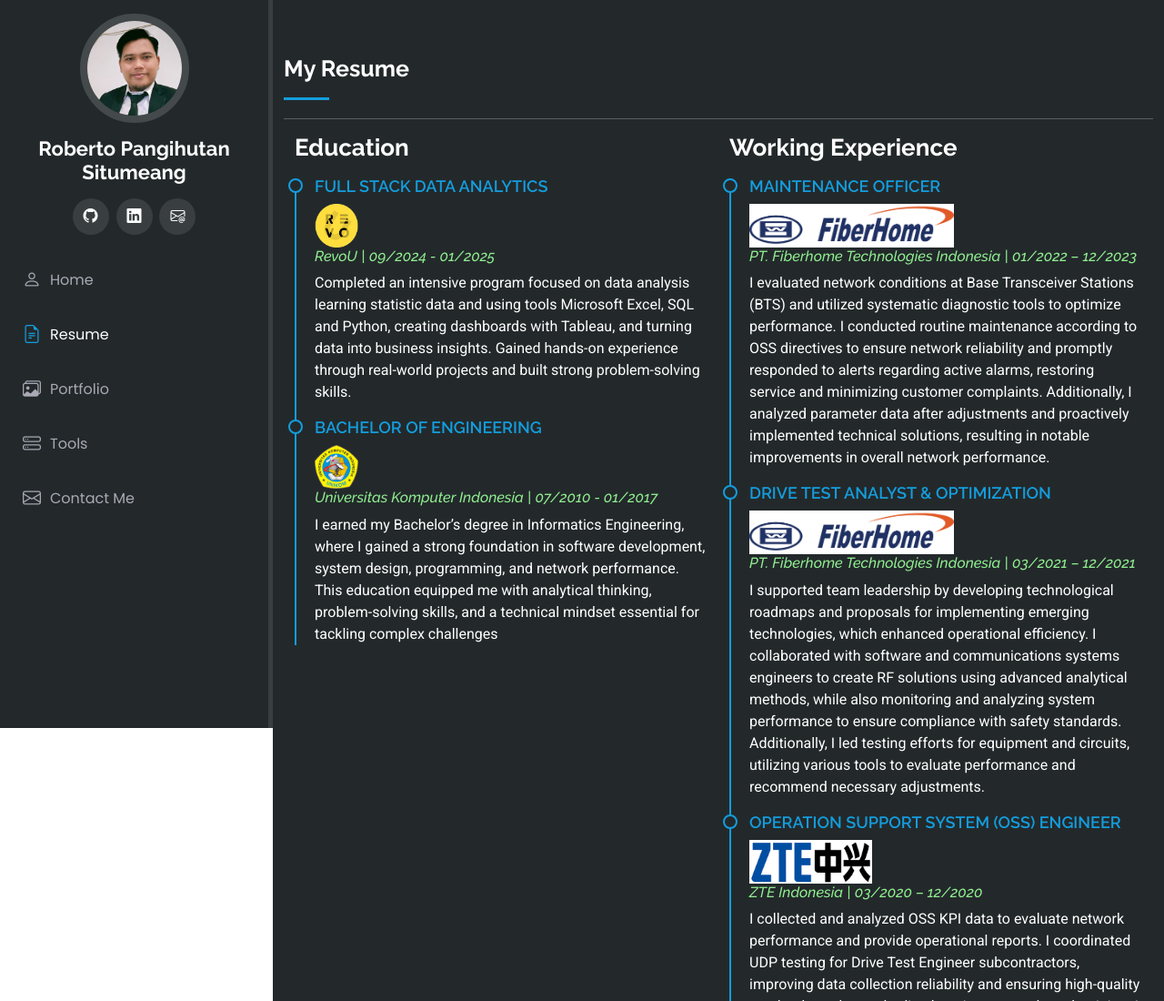
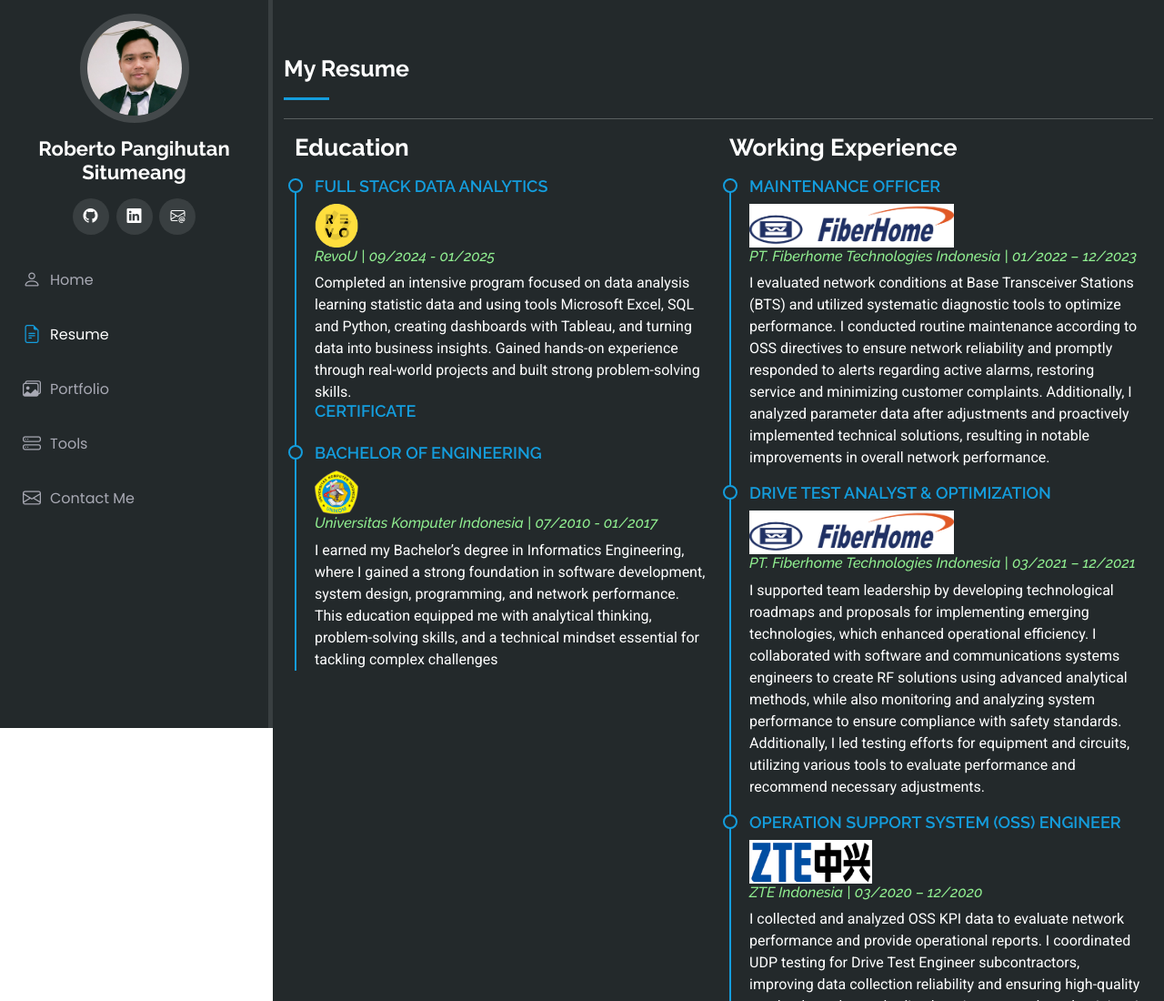
Before and after one commit to robertositumeang/robertositumeang.github.io, a plain HTML site: page resume.html in a window 1280 px wide. Shown: the top 1100 px of the page at 91% size. Drawn offline with Linux system fonts and the light colour scheme.

Commit message:
Update resume.html

```diff
--- a/resume.html
+++ b/resume.html
@@ -91,7 +91,8 @@
 			  <div class="icon python"><i class="bi bi-python"></i><img src="assets/img/icon/icon_revou.png" alt="" width="48" height="48"></div>
               <h6 style="color:#90EE90"><em>RevoU | 09/2024 - 01/2025</em></h6>
               <p>Completed an intensive program focused on data analysis learning statistic data and using tools Microsoft Excel, SQL and Python, creating dashboards with Tableau, and turning data into business insights. Gained hands-on experience through real-world projects and built strong problem-solving skills.</p>
-            </div><!-- Edn Resume Item -->
+              <h4 style="color:#90EE90"><a href="https://drive.google.com/file/d/1vE3cOuaoo70WGT0GNC04AVFoOkDnqUUC/view?usp=drive_link" target="_blank">CERTIFICATE</a></h4>
+		</div><!-- Edn Resume Item -->
 
 
             <div class="resume-item">
```
